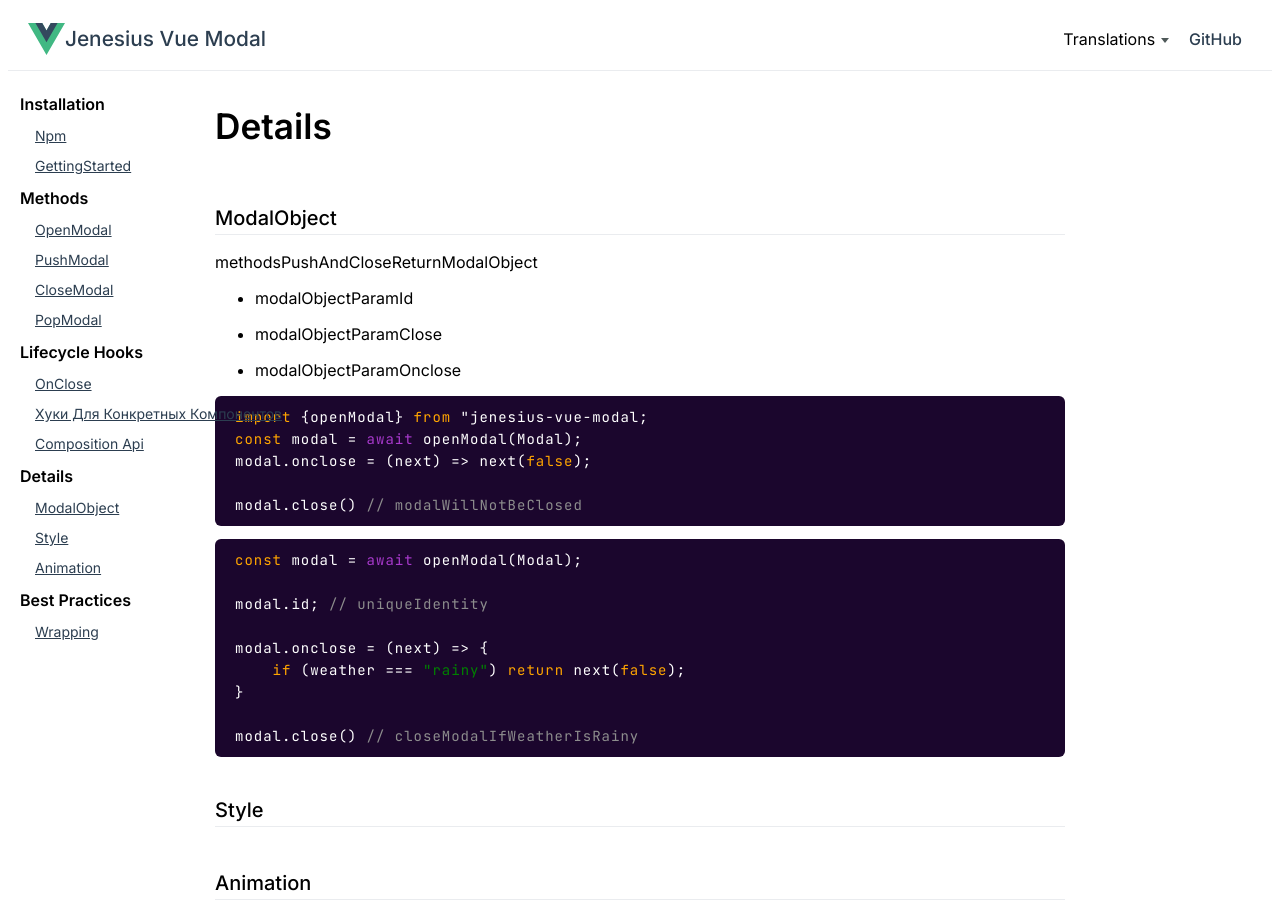
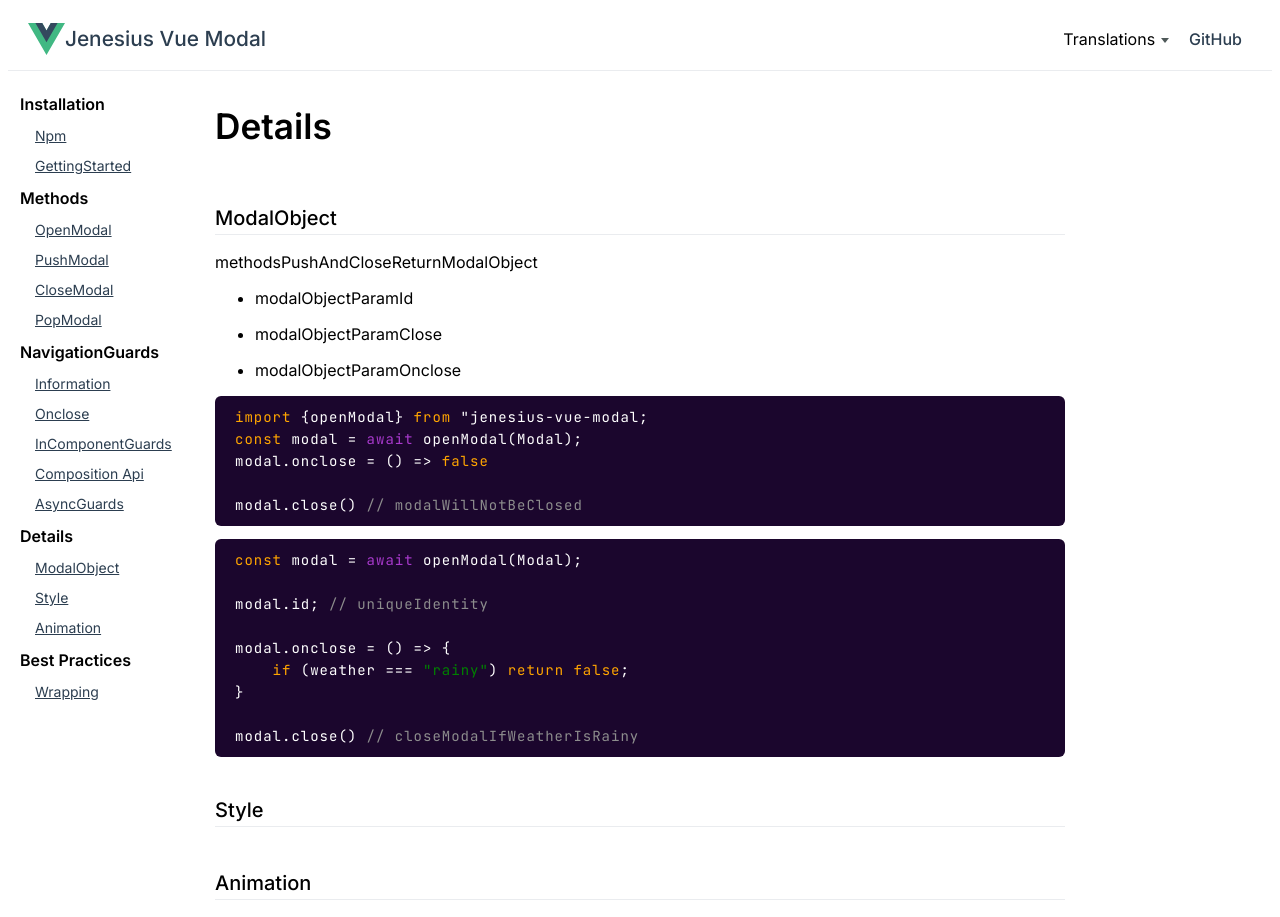
Before and after one commit to Jenesius/vue-modal, a Vue app: page /docs.html/details in a window 1280 px wide. Built offline with nearby package versions, Linux system fonts and the light colour scheme; the HTML template or start-up script is replaced by a standard one.

Commit message:
Update Details and Navigation Guards

```diff
--- a/web/src/pages/documentation/assets/js/AppStore.js
+++ b/web/src/pages/documentation/assets/js/AppStore.js
@@ -10,6 +10,8 @@ import FragmentGettingStarted from "../../components/materials/Installation/Frag
 import FragmentBeforeModalClose from "../../components/materials/hooks/FragmentBeforeModalClose";
 import FragmentOnBeforeModalClose from "../../components/materials/hooks/FragmentOnBeforeModalClose";
 import FragmentInformation from "../../components/materials/Installation/FragmentInformation";
+import FragmentGuardsInformation from "../../components/materials/hooks/FragmentGuardsInformation";
+import FragmentGuardAsync from "../../components/materials/hooks/FragmentGuardAsync";
 
 export const config = [
 	{
@@ -58,16 +60,21 @@ export const config = [
 		]
 	},
 	{
-		title: "Lifecycle Hooks",
-		link : "lifecycle-hooks",
+		title: useVocabulary.navigationGuards,
+		link : "navigation-guards",
 		array: [
 			{
-				title: "onClose",
+				title: useVocabulary.Information,
+				link: "information",
+				component: FragmentGuardsInformation
+			},
+			{
+				title: "onclose",
 				link : "on-close",
 				component: FragmentOnClose
 			},
 			{
-				title: "Хуки для конкретных компонентов",
+				title: useVocabulary.InComponentGuards,
 				link: "before-modal-close",
 				component: FragmentBeforeModalClose
 			},
@@ -75,11 +82,16 @@ export const config = [
 				title: "Composition Api",
 				link: "composition-api",
 				component: FragmentOnBeforeModalClose
+			},
+			{
+				title: useVocabulary.asyncGuards,
+				link: "async",
+				component: FragmentGuardAsync
 			}
 		]
 	},
 	{
-		title: "Details",
+		title: useVocabulary.details,
 		link : "details",
 		array: [
 			{
--- a/web/src/pages/documentation/assets/js/Vocabulary.js
+++ b/web/src/pages/documentation/assets/js/Vocabulary.js
@@ -3,20 +3,6 @@
 
 
 const store =  {
-	ru: {
-		//ON_CLOSE
-		info_on_close: "Методы openModal и pushModal возвращают объект <a>modalObject</a>. Для того, чтобы отлавливать закрытие модального окна, нужно добавить эвент к этому объекту:",
-		modal_was_close_after: "*Модальное окно будет закрыто после пяти попыток.",
-		if_onclose_false_on_close: "В случае, если onclose вернёт <b>false</b>, модальное окно не будет закрыто.",
-		if_will_open_some_modals_on_close: "Если будет открыто несколько модальных окон, и на одном из них будет стоять обработчик onclose, возвращающий false, можно закрыть будет только те, модальных окна, которые были открыты после него.",
-	},
-	en: {
-		//ON_CLOSE
-		info_on_close: "The openModal and pushModal methods return an <a> modalObject </a> object. In order to catch the closing of a modal window, you need to add an event to this object:",
-		modal_was_close_after: "* The modal window will close after five attempts.",
-		if_onclose_false_on_close: "If onclose returns <b> false </b>, the modal will not be closed.",
-		if_will_open_some_modals_on_close: "If several modal windows are open, and one of them will have an onclose handler that returns false, you can close only those modal windows that were opened after it.",
-	},
 
 	example: {
 		en: "example",
@@ -26,12 +12,6 @@ const store =  {
 	returnValue: {
 		ru: "Возвращаемое значение",
 		en: "Return value"
-	},
-
-
-	navigationGuards: {
-		ru: "Навигационные хуки",
-		en: "Navigation Guards",
 	},
 
 	pluginInformation: {
@@ -85,10 +65,24 @@ const store =  {
 	},
 
 
+	guardInformation: {
+		en: "Sometimes it is necessary to catch the closing of a modal and manage this state. This can be useful to prevent the user from closing the modal until they have entered input, or to send a request to the server.",
+		ru: "Иногда необходимо отлавливать закрытие модального окна и управлять этим состоянием. Это может быть удобно для того, чтобы не дать пользователю закрыть модальное окно, пока он не ввёл входные данные, или отправить запрос на сервер."
+	},
+
+	guardReturn: {
+		en: "If the handler returns <b> false </b> or <b> throws an error </b>, closing the modal window will be interrupted.",
+		ru: "Если обработчик вернёт <b>false</b> или <b>выбросит ошибку</b>, закрытие модалього окна будет прервано."
+	},
+	guardMethods: {
+		en: "Jenesius Vue Modal provides three ways to catch closures:",
+		ru: "Jenesius Vue Modal предоставляет три способа отлавливать закрытие:"
+	},
+
 
 	guardNavigationHooksOncloseInfo: {
-		ru: "Методы <a>openModal<a/> и <a>pushModal<a/> возвращают promoise, который в случае успеха вернёт объект <a>modalObject</a>. Для того, чтобы отлавливать закрытие модального окна, нужно добавить эвент к этому объекту:",
-		en: "The <a> openModal <a/> and <a> pushModal <a/> methods return promoise, which, if successful, will return the <a> modalObject </a> object. In order to catch the closing of a modal window, you need to add an event to this object:"
+		ru: `Методы <a>openModal</a> и <a>pushModal</a> возвращают Promise, который в случае успеха вернёт объект <a>modalObject</a>. Для того, чтобы отлавливать закрытие модального окна, нужно добавить эвент <b>onclose</b> к этому объекту:`,
+		en: "The <a> openModal </a> and <a> pushModal </a> methods return Promise, which, if successful, will return the <a> modalObject </a> object. In order to catch the closing of a modal window, you need to add an event <b>onclose</b> to this object:"
 	},
 	guardNavigationHooksOncloseReturnFalse: {
 		ru: "Если в функциюю 'next' будет передано значение false, модальное окно не будет закрыто.",
@@ -113,6 +107,19 @@ const store =  {
 		en: "The modal will not be closed"
 	},
 
+	hasAccessToThis: {
+		en: "has access to the context of the component instance this.",
+		ru: "имеет доступ к контексту экземпляра компонента this."
+	},
+	doYouWantToLeave: {
+		en: "Do you really want to leave? You have unsaved changes!",
+		ru: "Вы действительно хотите уйти? У вас есть несохранённые данные!"
+	},
+	navigationGuards: {
+		en: "Navigation Guards",
+		ru: "Навигационные хуки"
+	},
+
 	uniqueIdentity: {
 		ru: "Уникальный идентификатор",
 		en: "Unique identity",
@@ -127,12 +134,30 @@ const store =  {
 		ru:"дождливая",
 		en:"rainy"
 	},
-
+	closeOnly: {
+		en: "close only",
+		ru: "закроет только"
+	},
+	closeModalAfterFiveAttempts: {
+		en: "The modal window will be closed after five attempts.",
+		ru: "Модальное окно будет закрыто после пяти попыток."
+	},
 	closeModalIfWeatherIsRainy: {
 		ru: "Закрыть модальное окно, если погода дождливая",
 		en: "Close modal if the weather is rainy",
 	},
-
+	Information: {
+		en: "information",
+		ru: "информация"
+	},
+	details: {
+		en: "details",
+		ru: "подробности"
+	},
+	InComponentGuards: {
+		en: "in-Component guards",
+		ru: "хуки внутри компонент"
+	},
 	modalObjectParamId: {
 		ru: "<b>id</b> - уникальныидентификатор модального окна.",
 		en: "<b> id </b> - unique identifier of the modal window.",
@@ -150,7 +175,22 @@ const store =  {
 		ru: "Методы pushModal и openModal возвращают объект следующего типа:",
 		en: "The pushModal and openModal methods return an object of the following type:"
 	},
+	guardAsyncInfo: {
+		ru: "Навигационный хук может быть асинхронным. Модальное окно будет закрыто только тогда, когда он завершит свою работу:",
+		en: "The navigation hook can be asynchronous. The modal window will be closed only when it finishes its work:"
+	},
+	modalWillCloseAfterSecond: {
+		ru: "Модальное окно будет закрыто после одной секунды.",
+		en: "The modal will be closed after one second."
+	},
+	asyncGuards: {
+		ru: "асинхронные хуки",
+		en: "async guards"
+	},
 
+	or: {
+		ru: "или"
+	},
 	style: {
 		ru: "стилизация",
 	},
--- a/web/src/pages/documentation/components/materials/details/codeModalObject.js
+++ b/web/src/pages/documentation/components/materials/details/codeModalObject.js
@@ -3,7 +3,7 @@ import {useVocabulary} from "../../../assets/js/Vocabulary";
 export const codeOnClose =
 `import {openModal} from "jenesius-vue-modal;
 const modal = await openModal(Modal);
-modal.onclose = (next) => next(false);
+modal.onclose = () => false
 
 modal.close() // ${useVocabulary("modalWillNotBeClosed")}
 `;
@@ -13,8 +13,8 @@ export const codeModalObject =
 
 modal.id; // ${useVocabulary.uniqueIdentity}
 
-modal.onclose = (next) => {
-    if (${useVocabulary.weather} === "${useVocabulary.rainy}") return next(false);
+modal.onclose = () => {
+    if (${useVocabulary.weather} === "${useVocabulary.rainy}") return false;
 }
 
 modal.close() // ${useVocabulary.closeModalIfWeatherIsRainy}`;
--- /dev/null
+++ b/web/src/pages/documentation/components/materials/hooks/FragmentGuardAsync.vue
@@ -0,0 +1,22 @@
+<template>
+	<widget-vocabulary name = "guardAsyncInfo"/>
+
+	<widget-code>{{codeAsync}}</widget-code>
+	<widget-vocabulary name = "or"/>
+	<widget-code>{{codePromise}}</widget-code>
+</template>
+
+<script>
+import WidgetVocabulary from "../../WidgetVocabulary";
+import WidgetCode from "../../../../../components/WidgetCode";
+import * as code from "./codeGuardAsync";
+export default {
+	setup: () => code,
+	name: "FragmentGuardAsync",
+	components: {WidgetCode, WidgetVocabulary}
+}
+</script>
+
+<style scoped>
+
+</style>
--- /dev/null
+++ b/web/src/pages/documentation/components/materials/hooks/FragmentGuardsInformation.vue
@@ -0,0 +1,17 @@
+<template>
+	<widget-vocabulary name="guardInformation"/>
+	<widget-vocabulary name="guardReturn"/>
+	<widget-vocabulary name="guardMethods"/>
+</template>
+
+<script>
+import WidgetVocabulary from "../../WidgetVocabulary";
+export default {
+	name: "FragmentGuardsInformation",
+	components: {WidgetVocabulary}
+}
+</script>
+
+<style scoped>
+
+</style>
--- a/web/src/pages/documentation/components/materials/hooks/FragmentOnClose.vue
+++ b/web/src/pages/documentation/components/materials/hooks/FragmentOnClose.vue
@@ -1,18 +1,15 @@
 <template>
-	<p><widget-vocabulary name = "guardNavigationHooksOncloseInfo" :links = "[{name: 'details', hash: 'modal-object'}]"/></p>
+	<widget-vocabulary name = "guardNavigationHooksOncloseInfo" :links = "[{name: 'details', hash: 'modal-object'}]"/>
 
 	<widget-code>{{codeOnClose}}</widget-code>
 
 	<div class = "flex gap_5 flex_align-center">
-		<button class = "button purple" @click = "openModalWithoutHook"><widget-vocabulary name = "example"/></button>
-		<span class = "text-comment"><widget-vocabulary name = "modal_was_close_after"/></span>
+		<widget-vocabulary name = "example" class = "button purple" @click = "openModalWithoutHook" tag = "button"/>
+		<span class = "text-comment">*<widget-vocabulary name = "closeModalAfterFiveAttempts" no-tag /></span>
 
 	</div>
 
-	<p><widget-vocabulary name = "guardNavigationHooksOncloseReturnFalse"/></p>
-
-
-	<p><widget-vocabulary name = "guardNavigationHooksOncloseList"/></p>
+	<widget-vocabulary name = "guardNavigationHooksOncloseList"/>
 
 	<widget-code>{{codeOnCloseMiddle}}</widget-code>
 
--- a/web/src/pages/documentation/components/materials/hooks/codeBeforeModalClose.js
+++ b/web/src/pages/documentation/components/materials/hooks/codeBeforeModalClose.js
@@ -1,10 +1,9 @@
+import {useVocabulary} from "../../../assets/js/Vocabulary";
+
 export const codeBeforeModalClose =
-`
-const Foo = {
+`const Foo = {
 	template: "...",
-	beforeModalClose(next) {
-		// вызывается перед закрытием модального окна
-		// имеет доступ к контексту экземпляра компонента this.
+	beforeModalClose() {
+		// ${useVocabulary.hasAccessToThis}
 	}
-}
-`;
+}`;
--- /dev/null
+++ b/web/src/pages/documentation/components/materials/hooks/codeGuardAsync.js
@@ -0,0 +1,20 @@
+import {useVocabulary} from "../../../assets/js/Vocabulary";
+
+export const codeAsync =
+`{
+	async beforeModalClose(){
+		await updateData();
+	}
+}`;
+
+export const codePromise =
+`{
+	const modal = await openModal(Modal);
+
+	modal.onclose = () => {
+		return new Promise(resolve => {
+			setTimeout(resolve, 1000); // ${useVocabulary.modalWillCloseAfterSecond}
+		})
+	}
+
+}`;
--- a/web/src/pages/documentation/components/materials/hooks/codeOnBeforeModalClose.js
+++ b/web/src/pages/documentation/components/materials/hooks/codeOnBeforeModalClose.js
@@ -1,15 +1,15 @@
+import {useVocabulary} from "../../../assets/js/Vocabulary";
+
 export const codeBeforeModalClose =
-`import {onBeforeModalClose} from 'jenesius-vue-modal'
+`import {onBeforeModalClose} from "jenesius-vue-modal"
 
 export default {
   setup() {
-    onBeforeModalClose(next => {
+    onBeforeModalClose(() => {
       const answer = window.confirm(
-        'Do you really want to leave? you have unsaved changes!'
+        "${useVocabulary.doYouWantToLeave}"
       )
-      // cancel the navigation and stay on the same page
-      if (!answer) return next(false)
+      if (!answer) return false
     })
-
-  },
+  }
 }`;
--- a/web/src/pages/documentation/components/materials/hooks/codeOnClose.js
+++ b/web/src/pages/documentation/components/materials/hooks/codeOnClose.js
@@ -1,12 +1,14 @@
+import {useVocabulary} from "../../../assets/js/Vocabulary";
+
 export const codeOnClose =
 `import {openModal} from "jenesius-vue-modal";
 const modal = await openModal(VueComponent);
 
 let count = 5;
 
-modal.onclose = (next) => {
+modal.onclose = () => {
     count--;
-    if (count > 0 ) return next(false);
+    if (count > 0 ) return false; //${useVocabulary.closeModalAfterFiveAttempts}
 }`;
 
 export const codeOnCloseMiddle =
@@ -16,8 +18,6 @@ const modal1 = await openModal(VueComponent);
 const modal2 = await openModal(VueComponent);
 const modal3 = await openModal(VueComponent);
 
-modal2.onclose = (next) => next(false);
+modal2.onclose = () => false;
 
-closeModal(); // close only modal3
-
-`;
+closeModal(); // ${useVocabulary.closeOnly} modal3`;
--- a/web/src/pages/documentation/router/index.js
+++ b/web/src/pages/documentation/router/index.js
@@ -13,7 +13,7 @@ const routes = [
         component: ViewDefaultDocumentation
     },
     {
-        path: "/lifecycle-hooks",
+        path: "/navigation-guards",
         component: ViewDefaultDocumentation
     },
     {
```
